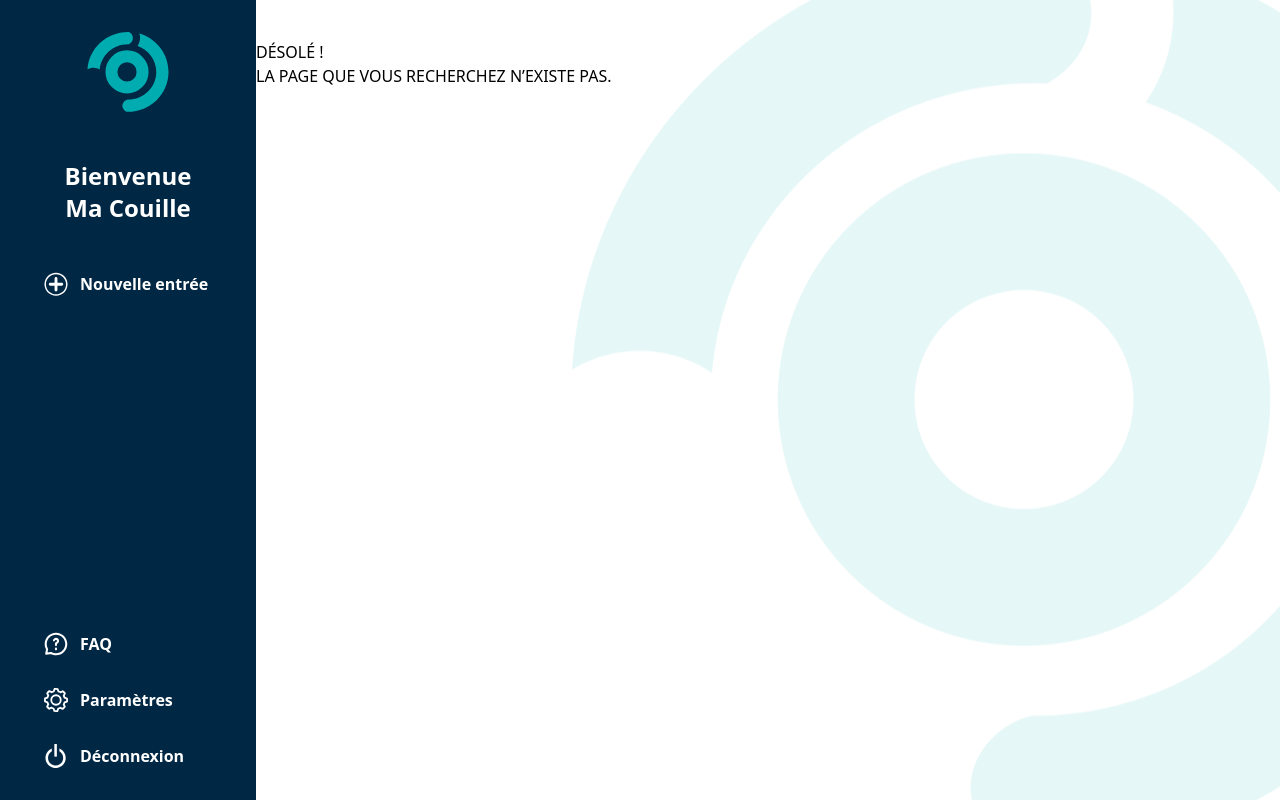
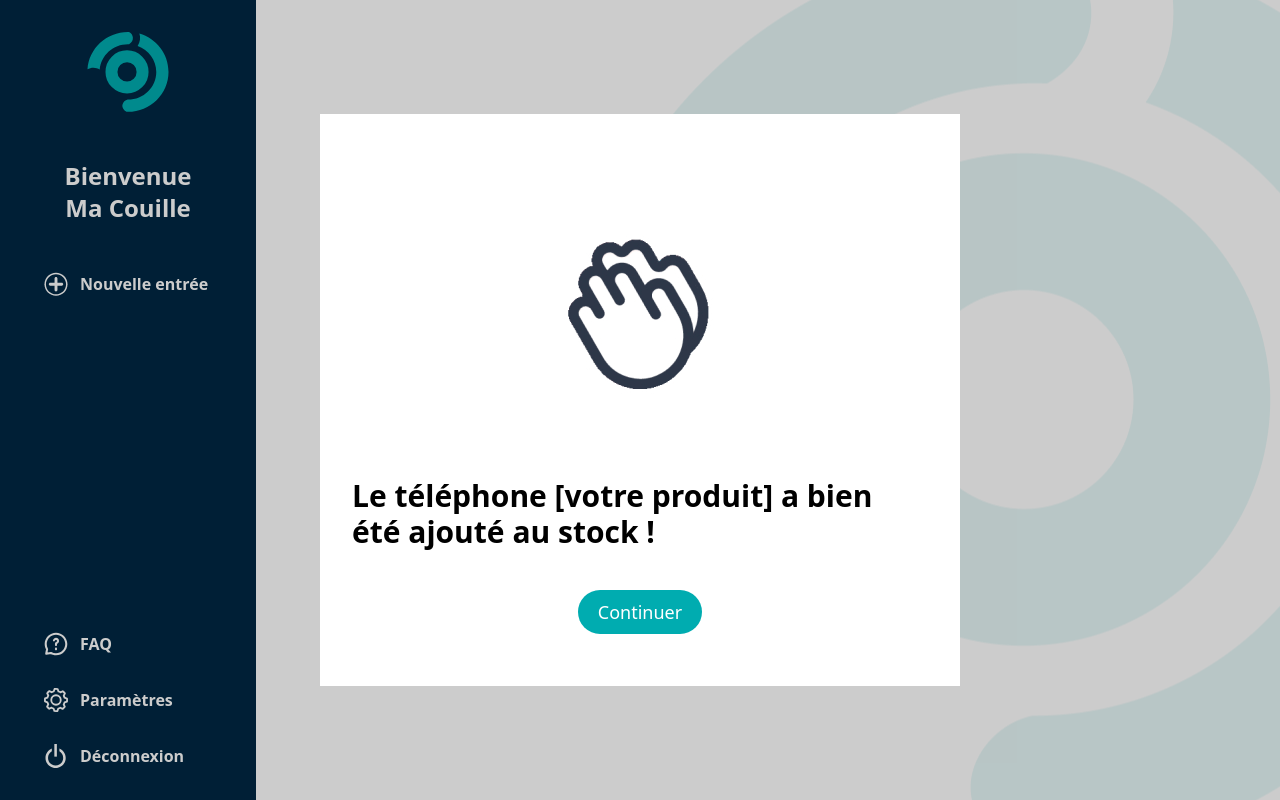
Before and after one commit to samuelfaberdev/WCS-Hackathon2-Team-Zagreb, a React (Vite) app in the folder frontend/: page /app/popup in a window 1280 px wide. Built offline with nearby package versions, Linux system fonts and the light colour scheme; the HTML template or start-up script is replaced by a standard one.

Commit message:
1ere partie Popup

```diff
--- a/frontend/src/App.css
+++ b/frontend/src/App.css
@@ -27,3 +27,20 @@ body {
   font-weight: bold;
   font-size: 40px;
 }
+.popup {
+  position: fixed;
+  top: 0;
+  left: 0;
+  width: 100%;
+  height: 100vh;
+  background-color: rgba(0, 0, 0, 0.2);
+  display: flex;
+  justify-content: center;
+  align-items: center;
+}
+.popup-inner{
+  padding: 32px;
+  width: 100%;
+  max-width: 640px;
+  background-color: #fff;
+}
--- a/frontend/src/App.jsx
+++ b/frontend/src/App.jsx
@@ -1,28 +1,31 @@
-import { Routes, Route, useLocation } from "react-router-dom";
+import { Routes, Route, useLocation } from 'react-router-dom';
+import { useState } from 'react';
 
 // import des layouts
-import LayoutMain from "./layouts/LayoutMain";
-import LayoutConnect from "./layouts/LayoutConnect";
+import LayoutMain from './layouts/LayoutMain';
+import LayoutConnect from './layouts/LayoutConnect';
 // import des pages
-import PageConnexion from "./pages/PageConnexion";
-import UsersMetierPage from "./pages/UsersMetierPage";
-import PageMotDePasseOublier from "./pages/PageMotDePasseOublier";
-import CaracteristiquesPage from "./pages/CaracteristiquesPage";
-import PageNouveauMotDePasse from "./pages/PageNouveauMotDePasse";
-import Model from "./pages/Model";
-import Systeme from "./pages/Systeme";
-import FAQPage from "./pages/FAQPage";
+import PageConnexion from './pages/PageConnexion';
+import UsersMetierPage from './pages/UsersMetierPage';
+import PageMotDePasseOublier from './pages/PageMotDePasseOublier';
+import CaracteristiquesPage from './pages/CaracteristiquesPage';
+import PageNouveauMotDePasse from './pages/PageNouveauMotDePasse';
+import Model from './pages/Model';
+import Systeme from './pages/Systeme';
+import FAQPage from './pages/FAQPage';
 // import des composants
-import SmartPhone from "./components/SmartPhone";
+import SmartPhone from './components/SmartPhone';
 // import de la 404
-import Page404 from "./pages/Page404";
+import Page404 from './pages/Page404';
 
 // import du CSS
-import "./App.css";
+import './App.css';
+import Popup from './components/Popup';
 
 function App() {
   const location = useLocation();
-  const isLogged = location.pathname.startsWith("/app");
+  const isLogged = location.pathname.startsWith('/app');
+  const [buttonPopup, setButtonPopup] = useState(true);
 
   return isLogged ? (
     // Routes principales une fois loggé
@@ -31,6 +34,10 @@ function App() {
         <Route path="/app/" element={<UsersMetierPage />} />
         <Route path="/app/modele" element={<Model />} />
         <Route path="/app/systeme" element={<Systeme />} />
+        <Route
+          path="/app/popup"
+          element={<Popup trigger={buttonPopup} setTrigger={setButtonPopup} />}
+        />
         <Route
           path="/app/caracteristiques"
           element={<CaracteristiquesPage />}
--- /dev/null
+++ b/frontend/src/components/Popup.jsx
@@ -0,0 +1,27 @@
+import "../App.css";
+
+
+export default function Popup(props) {
+
+    return props.trigger ? (
+      <div className="popup">
+        <div className="popup-inner flex flex-col justify-center items-center">
+          <div>
+            <img
+              src="../assets/images/clapping_popup.jpg"
+              alt="clapping"
+            />
+          </div>
+          <div className="mb-10 font-bold text-3xl">
+            <h2>Le téléphone [votre produit] a bien été ajouté au stock !</h2>
+          </div>
+          <div>
+            <button className="close-btn mb-5 bg-[#00ACB0] px-5 py-2 text-white rounded-3xl text-lg font-medium" onClick={() => props.setTrigger(false)}>Continuer</button>
+            {props.children}
+          </div>
+        </div>
+      </div>
+    ) : (
+      ''
+    );
+}
```
Also changed, not shown: frontend/public/assets/images/clapping_popup.jpg (added).
